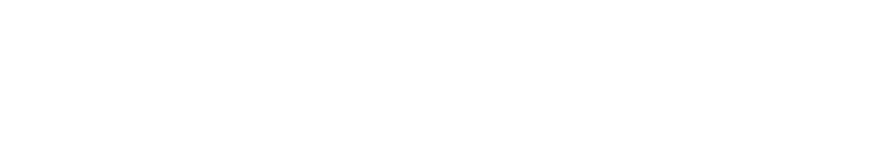
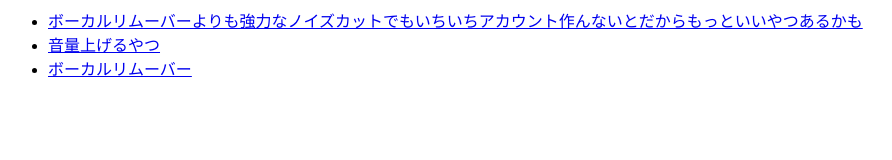
Before and after one commit to sou-36/test, a plain HTML site: page index.html in a window 1280 px wide. Shown: the whole page, without its empty margins (0-892 px from the left). Drawn offline with Linux system fonts and the light colour scheme.

Commit message:
Update index.html

```diff
--- a/index.html
+++ b/index.html
@@ -2,6 +2,10 @@
 <head><title>テスト</title>
 </head>
 <body>
-<a href="https://www.yahoo.co.jp" target="_blank"><img scr="mudi.png"></a>
+<ul type="disc">
+<li><a href="https://mp3cut.net/ja/change-volume" target="_blank">ボーカルリムーバーよりも強力なノイズカットでもいちいちアカウント作んないとだからもっといいやつあるかも</a></li>
+<li><a href="https://mp3cut.net/ja/change-volume" target="_blank">音量上げるやつ</a></li>
+<li><a href="https://vocalremover.org/ja/" target="_blank">ボーカルリムーバー</a></li>
+</ul>
 </body>
 </html>
```
